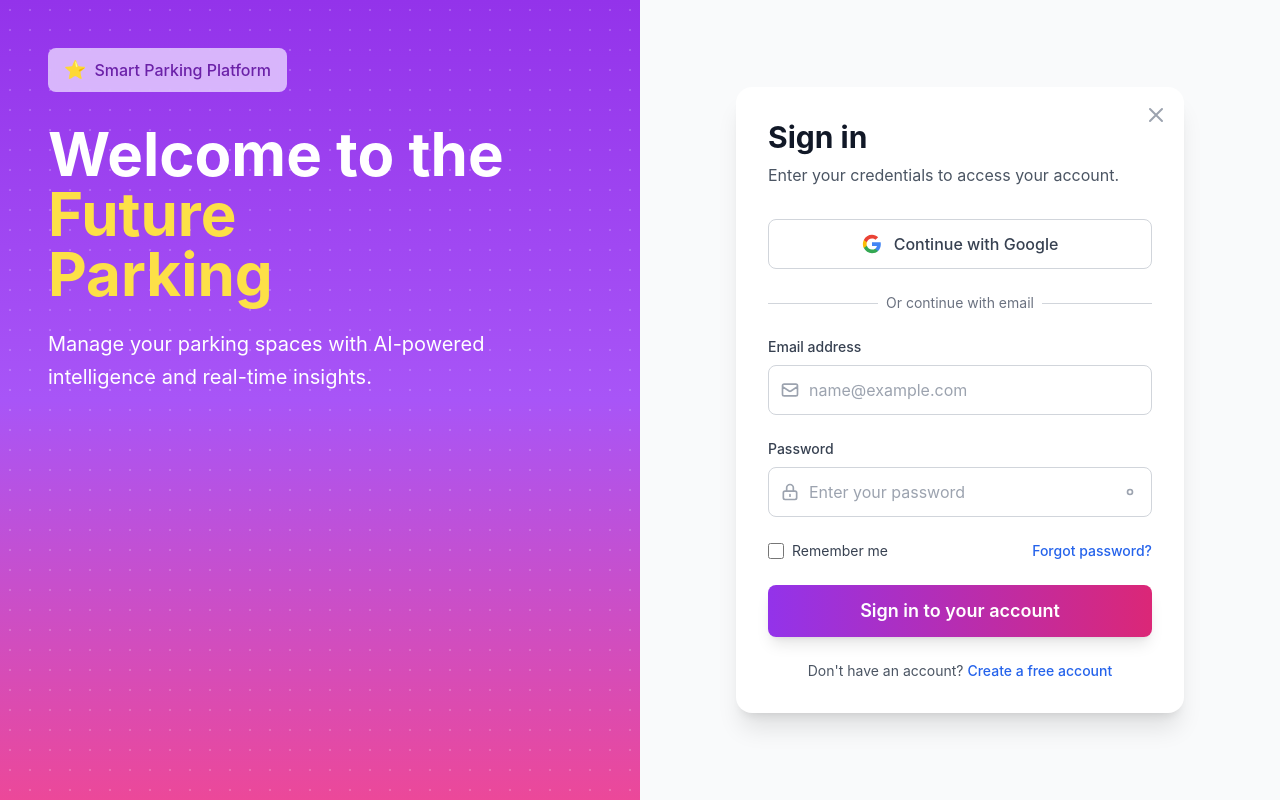
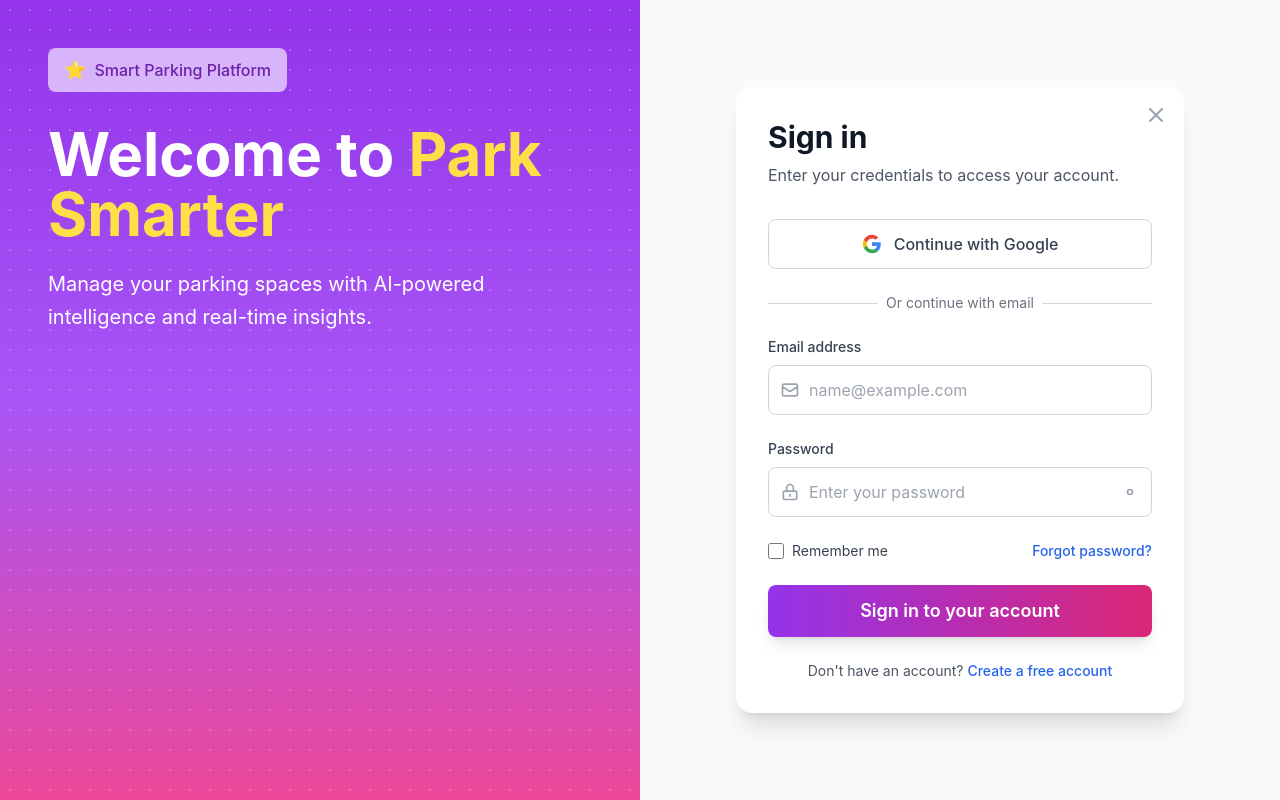
Before and after one commit to sssamira/Parking-Management-System, a React (Create React App) app in the folder client/: page /login in a window 1280 px wide. Built offline with nearby package versions, Linux system fonts and the light colour scheme; no server answers.

Commit message:
term change

```diff
--- a/client/src/pages/Homepage.js
+++ b/client/src/pages/Homepage.js
@@ -276,7 +276,7 @@ const Homepage = () => {
             <span className="text-white text-2xl">🚗</span>
           </div>
           <div>
-            <p className="text-sm text-indigo-500 font-semibold">Parking Management System</p>
+            <p className="text-sm text-indigo-500 font-semibold">Park Smarter</p>
             <p className="text-xs text-gray-500">Your centralized operations hub</p>
           </div>
         </div>
@@ -390,7 +390,7 @@ const Homepage = () => {
       {/* Hero */}
       <div className="max-w-5xl mx-auto px-4 lg:px-0 mt-10 text-center">
         <h1 className="text-3xl md:text-4xl font-bold text-indigo-800">
-          Welcome to Parking Management{user.name ? `, ${user.name}` : ''}
+          Welcome to Park Smarter{user.name ? `, ${user.name}` : ''}
         </h1>
         <p className="mt-3 text-gray-600 text-lg">
           Efficiently manage your parking operations with our comprehensive system. Choose an option below to get started.
@@ -732,7 +732,7 @@ const Homepage = () => {
                 </div>
                 <div>
                   <p className="text-2xl font-bold leading-tight bg-gradient-to-r from-white via-pink-400 to-indigo-400 bg-clip-text text-transparent">
-                    ParkSmarter
+                    Park Smarter
                   </p>
                   <p className="text-[11px] tracking-[0.35em] uppercase text-slate-400 mt-1">
                     Parking redefined
--- a/client/src/pages/Login.js
+++ b/client/src/pages/Login.js
@@ -179,10 +179,10 @@ const Login = () => {
           {/* Main Content - Right below badge */}
           <div className="space-y-6">
             <h1 className="text-5xl md:text-6xl font-bold leading-tight">
-              <span className="text-white">Welcome to the </span>
-              <span className="text-yellow-300">Future</span>
+              <span className="text-white">Welcome to  </span>
+              <span className="text-yellow-300">Park</span>
               <br />
-              <span className="text-yellow-300">Parking</span>
+              <span className="text-yellow-300">Smarter</span>
             </h1>
 
             <p className="text-xl text-white leading-relaxed max-w-md">
--- a/client/src/pages/Register.js
+++ b/client/src/pages/Register.js
@@ -285,7 +285,7 @@ const Register = () => {
             <h1 className="text-5xl md:text-6xl font-bold leading-tight">
               <span className="text-white">Start Your Journey To </span>
               <br />
-              <span className="text-yellow-300">Smart Parking</span>
+              <span className="text-yellow-300">Park Smarter </span>
             </h1>
 
             <p className="text-xl text-white leading-relaxed max-w-md">
```
